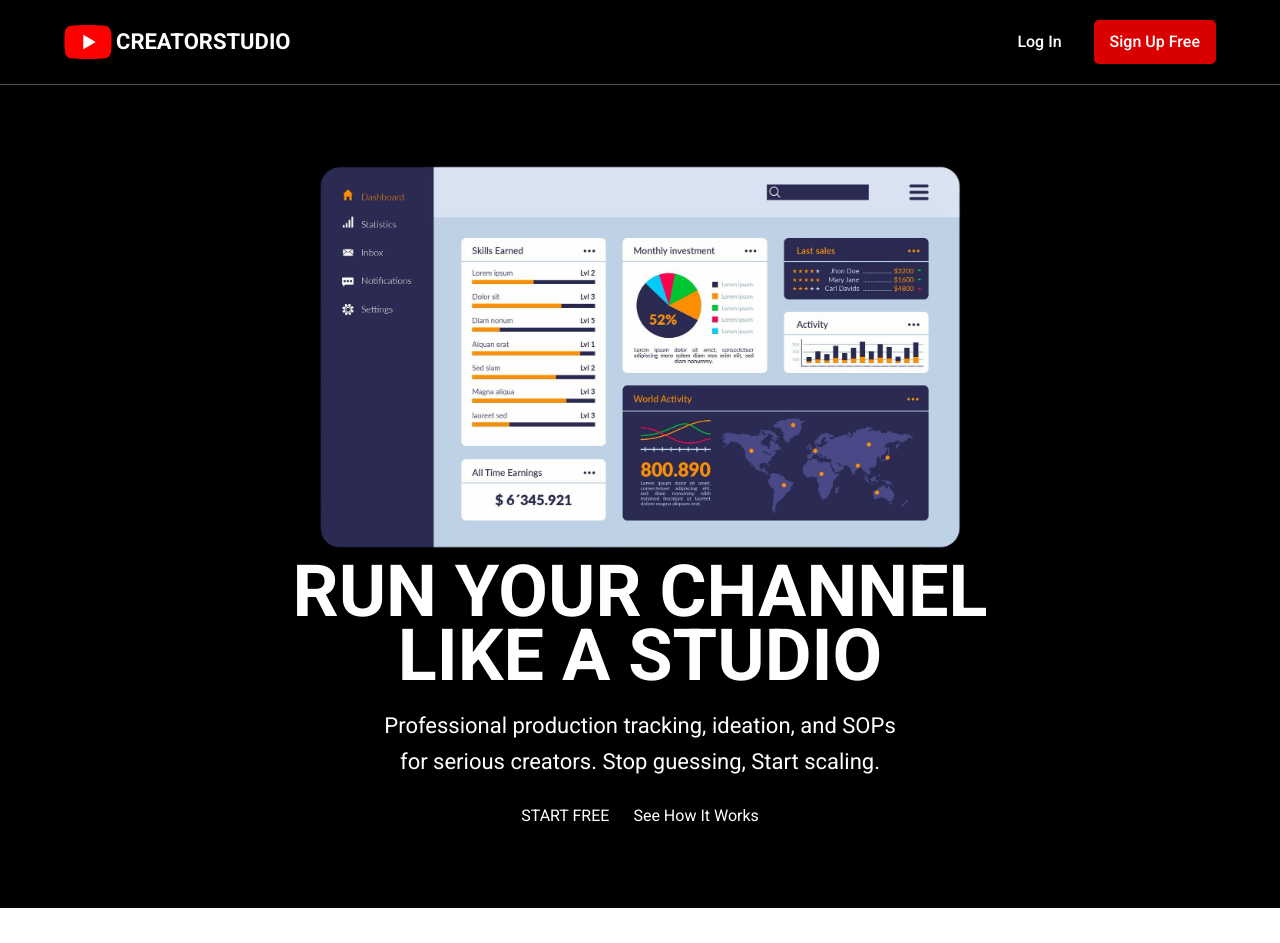
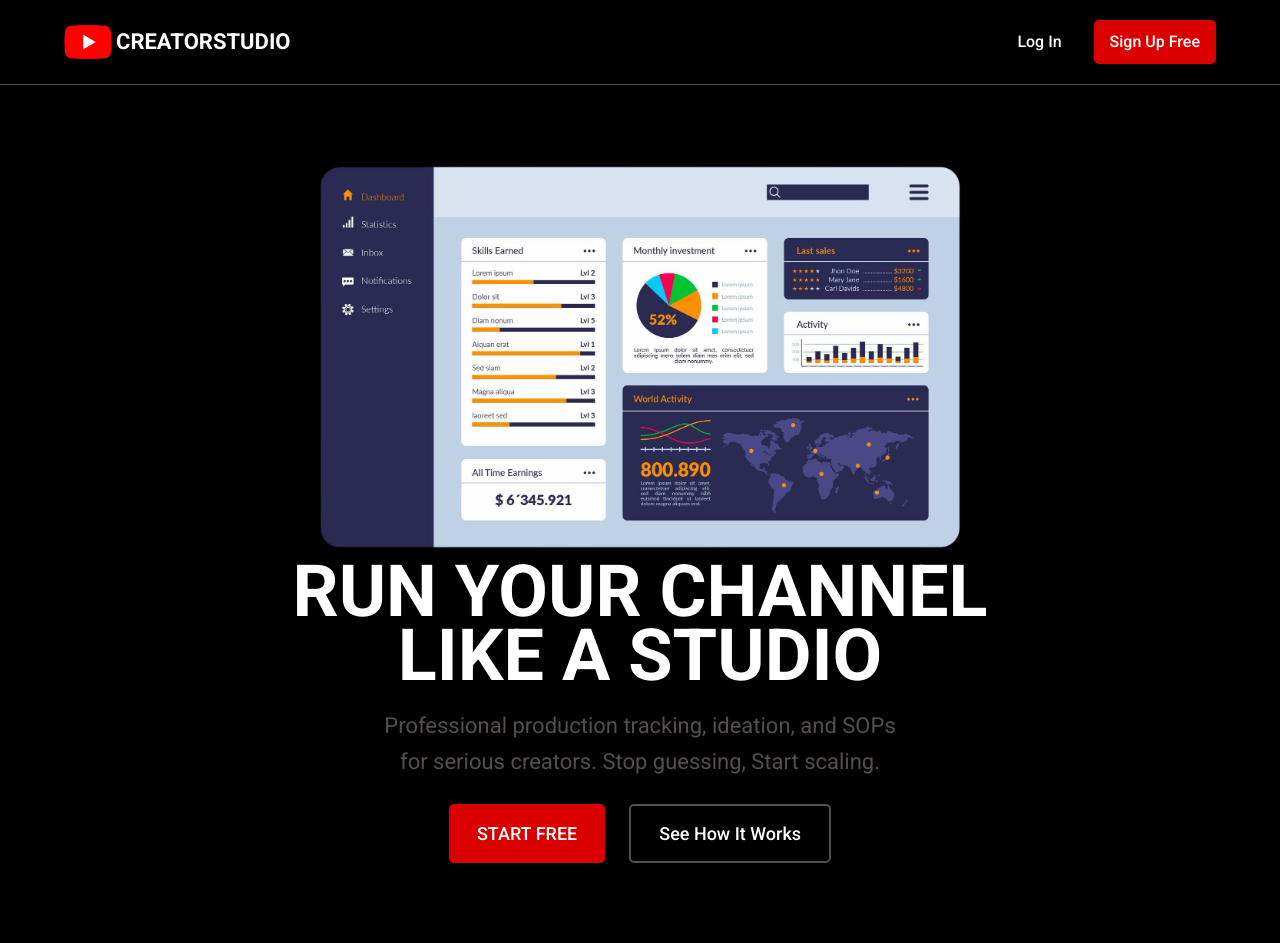
Before and after one commit to Naman830/Youtube-Management-System-, a React app in the folder frontend/: page / in a window 1280 px wide. Before the commit the page ends 908 px from the top, so only its background shows below. Built offline with nearby package versions, Linux system fonts and the light colour scheme; the HTML template or start-up script is replaced by a standard one.

Commit message:
dashoboard and basic css done

```diff
--- a/frontend/src/pages/landing/sections/Hero.jsx
+++ b/frontend/src/pages/landing/sections/Hero.jsx
@@ -1,5 +1,5 @@
-import React from 'react'
-import { Link } from 'react-router-dom'
+import React from "react";
+import { Link } from "react-router-dom";
 import Dashboard from "../../../assets/images/dashboard_hero.png";
 
 const Hero = () => {
@@ -8,26 +8,30 @@ const Hero = () => {
       <div className="hero_container flex flex-col items-center text-center">
         <div className="hero_animation_container">
           <div className="hero_animation max-w-3xl">
-          <img src={Dashboard} alt="Dashboard Preview" className='img'/>
+            <img src={Dashboard} alt="Dashboard Preview" className="img" />
           </div>
         </div>
         <div className="hero_heading  -mt-12 mb-6">
           <h1 className="hero_heading_text text-7xl leading-16 mb-5 max-w-3xl mx-auto font-bold">
             RUN YOUR CHANNEL LIKE A STUDIO
           </h1>
-        <p className="hero_subheading_text text-[22px] leading-9 max-w-[540px] font-regular mx-auto text-[var[--text-gray]]">
-          Professional production tracking, ideation, and SOPs for serious creators. Stop guessing, Start scaling.
+          <p className="hero_subheading_text text-[22px] leading-9 max-w-[540px] font-regular mx-auto text-[var(--gray-color)]">
+            Professional production tracking, ideation, and SOPs for serious
+            creators. Stop guessing, Start scaling.
           </p>
         </div>
 
         <div className="hero_btn_conatiner flex gap-6 itmes-center justify-center">
-        <Link to="/" className='hero_btn_start'>START FREE</Link>
-        <Link to="/" className='hero_btn_video'>See How It Works</Link>
+          <Link to="/" className="hero_btn_start">
+            START FREE
+          </Link>
+          <Link to="/" className="hero_btn_video">
+            See How It Works
+          </Link>
         </div>
-
       </div>
     </section>
-  )
-}
+  );
+};
 
-export default Hero
+export default Hero;
--- a/frontend/src/styles/globals.css
+++ b/frontend/src/styles/globals.css
@@ -75,3 +75,29 @@ body {
 
 
 /* Hero Section Styles */
+
+
+.hero_btn_start{
+      background-color: var(--primary-color);
+  font-weight: 500;
+  font-size: 18px;
+  color: var(--white-color);
+  padding: 14px 28px;
+  border: none;
+  border-radius: 5px;
+  cursor: pointer;
+  display: grid;
+  place-items: center;
+}
+
+.hero_btn_video{
+        background-color: transparent;
+  font-weight: 500;
+  border: 2px solid var(--gray-color) !important;
+  font-size: 18px;
+  color: var(--white-color);
+  padding: 14px 28px;
+  border: none;
+  border-radius: 5px;
+  cursor: pointer;
+}
```
Lines whose indentation alone changed are shown as unchanged.
